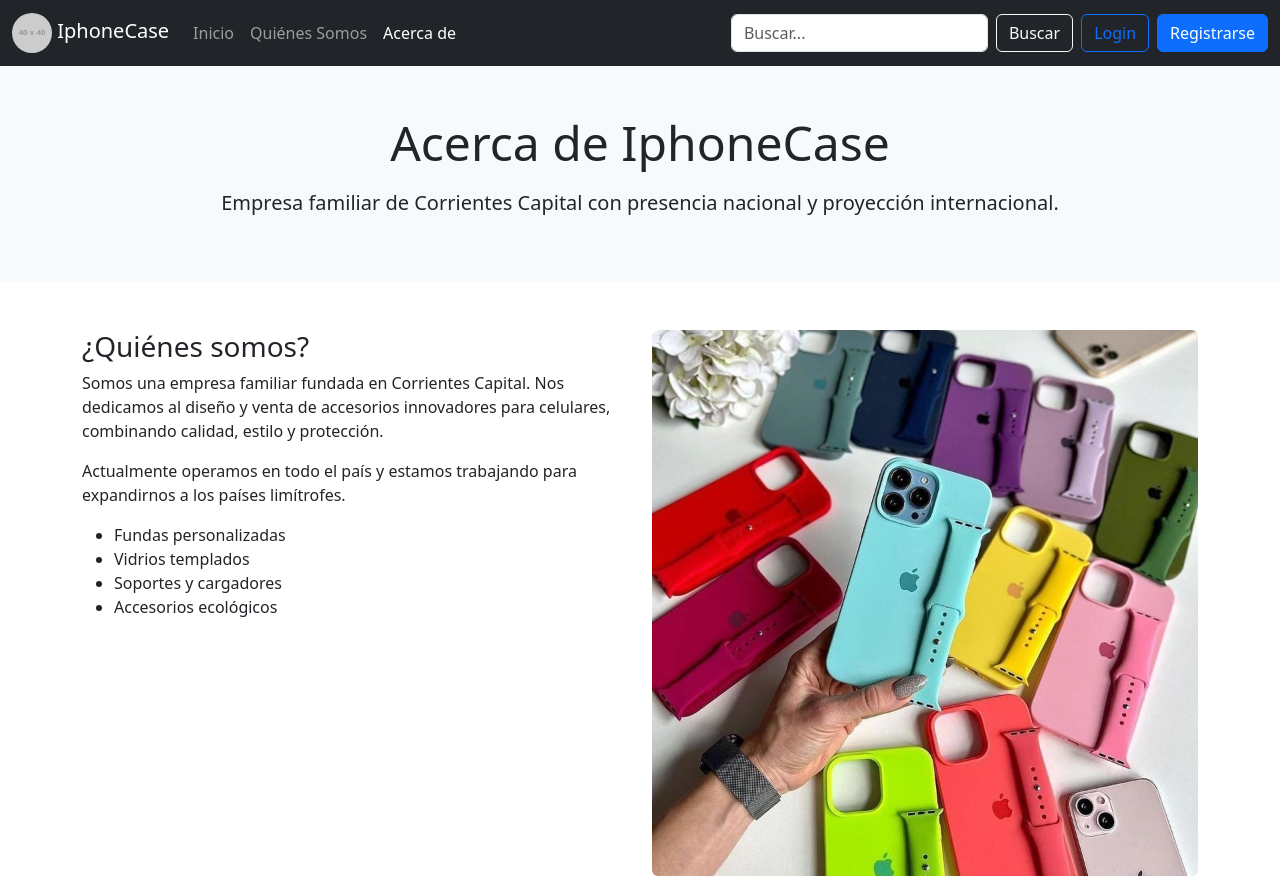
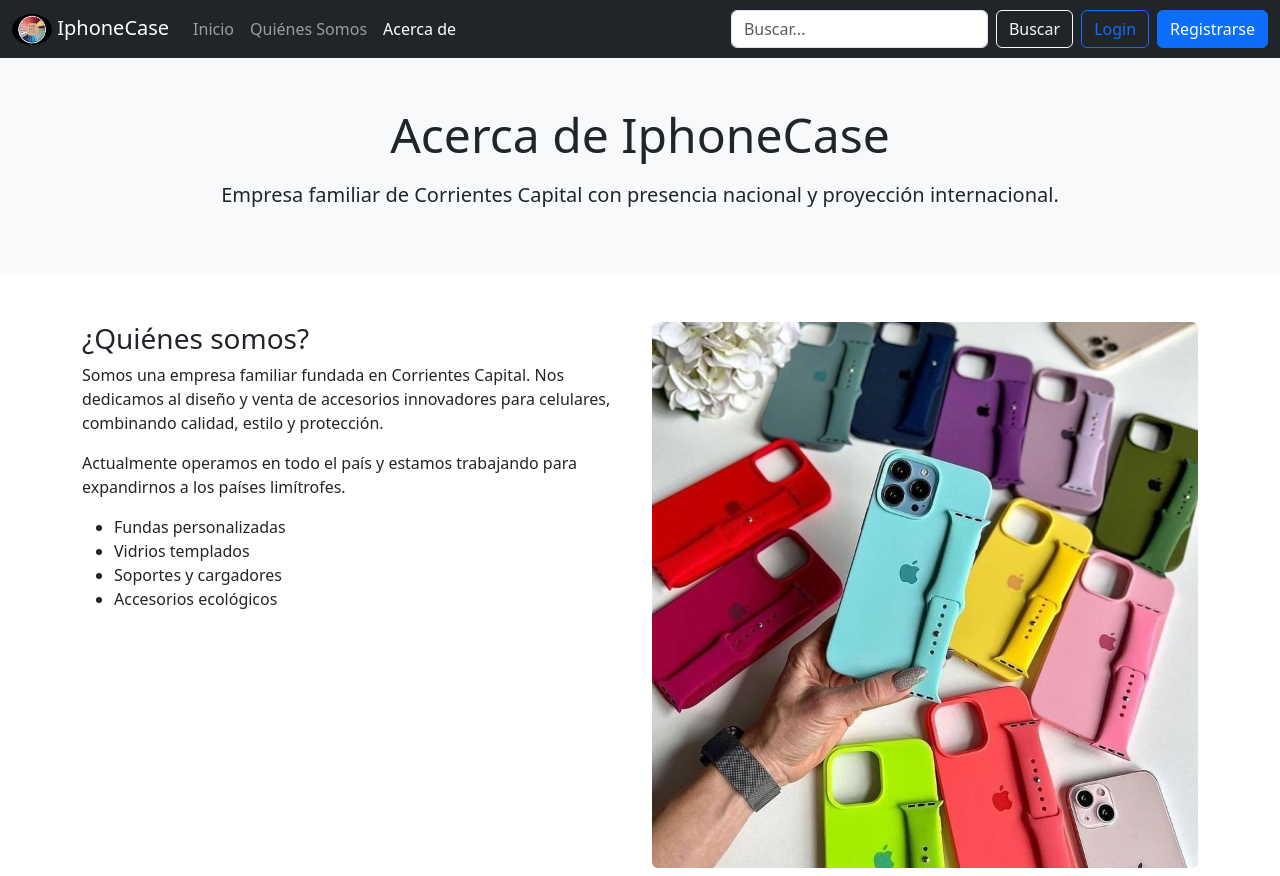
Before and after one commit to AgusMCundom/ProT2_37391293, a plain HTML site: page acerca.html in a window 1280 px wide. Shown: the top 876 px of the page. Drawn offline with nearby package versions, Linux system fonts and the light colour scheme; placeholder pictures from the web are drawn by us.

Commit message:
Agregue el logo en las secciones faltantes

```diff
--- a/acerca.html
+++ b/acerca.html
@@ -13,7 +13,7 @@
   <nav class="navbar navbar-expand-lg navbar-dark bg-dark sticky-top">
     <div class="container-fluid">
       <a class="navbar-brand" href="index.html">
-        <img src="https://via.placeholder.com/40" alt="Logo" width="40" class="rounded-circle" />
+        <img src="images/logo.png" alt="Logo" width="40" class="rounded-circle" />
         IphoneCase
       </a>
       <button class="navbar-toggler" type="button" data-bs-toggle="collapse" data-bs-target="#navbarContent">
```
Also changed, not shown: login.html (+1 -1 lines), quienes.html (+1 -1 lines), registro.html (+1 -1 lines).
